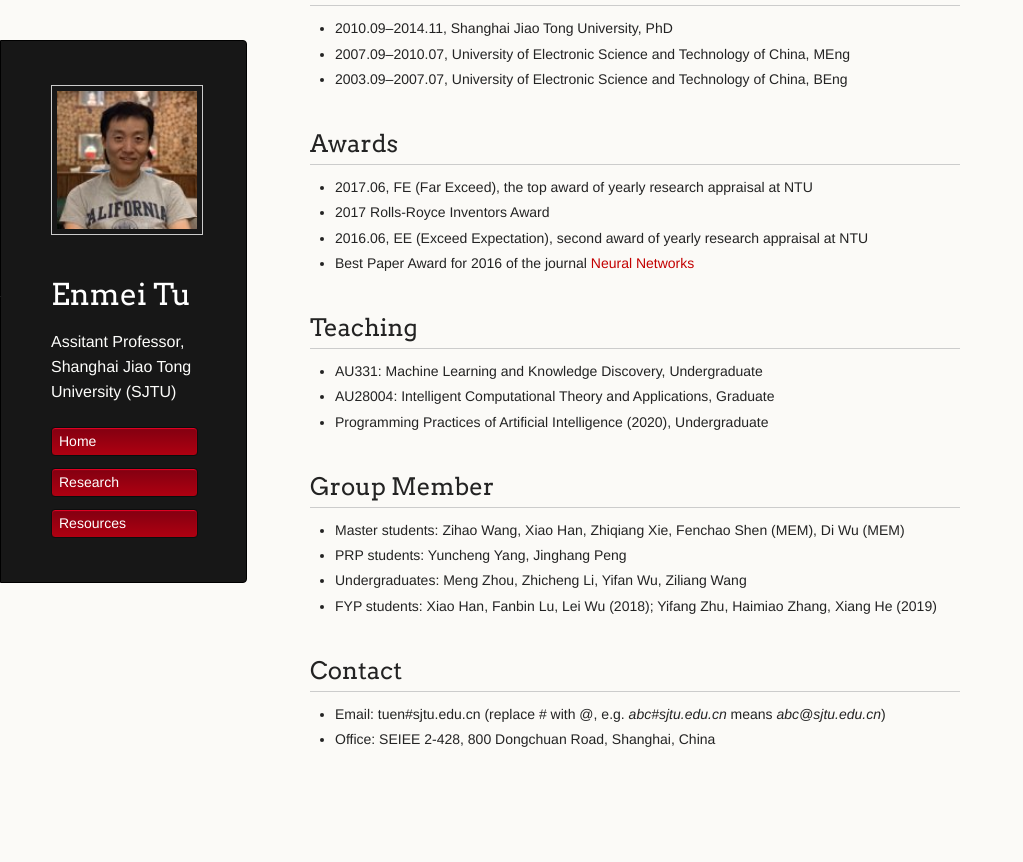
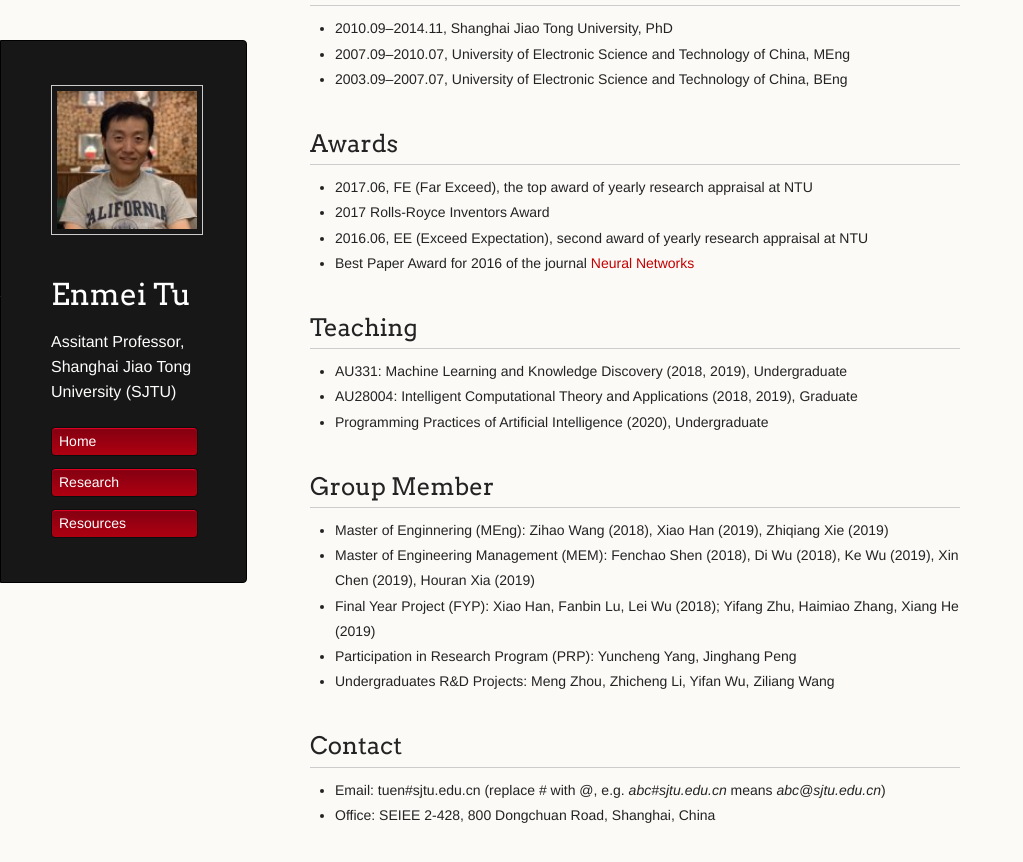
Before and after one commit to hellotem/enmeitu.github.io, a Jekyll site: the page built from index.md, in a window 1280 px wide and 900 px high, scrolled down 551 px. Shown: the top 862 px of the window, without its empty margins (0-1023 px from the left). Built offline with Jekyll 4.4.1, drawn with Linux system fonts in a browser that asks for light colours; before the commit the page ends 1375 px from its top, so only the background shows below that.

Commit message:
Update index.md

```diff
--- a/index.md
+++ b/index.md
@@ -32,15 +32,16 @@ Enmei obtained his PhD degree from [Shanghai Jiao Tong University (SJTU)](http:/
 * Best Paper Award for 2016 of the journal [Neural Networks](https://www.journals.elsevier.com/neural-networks)
 
 ## Teaching
-* AU331: Machine Learning and Knowledge Discovery, Undergraduate
-* AU28004: Intelligent Computational Theory and Applications, Graduate
+* AU331: Machine Learning and Knowledge Discovery (2018, 2019), Undergraduate
+* AU28004: Intelligent Computational Theory and Applications (2018, 2019), Graduate
 * Programming Practices of Artificial Intelligence (2020), Undergraduate
 
 ## Group Member
-* Master students: Zihao Wang, Xiao Han, Zhiqiang Xie, Fenchao Shen (MEM), Di Wu (MEM)
-* PRP students: Yuncheng Yang, Jinghang Peng
-* Undergraduates: Meng Zhou, Zhicheng Li, Yifan Wu, Ziliang Wang
-* FYP students: Xiao Han, Fanbin Lu, Lei Wu (2018); Yifang Zhu, Haimiao Zhang, Xiang He (2019)
+* Master of Enginnering (MEng): Zihao Wang (2018), Xiao Han (2019), Zhiqiang Xie (2019)
+* Master of Engineering Management (MEM): Fenchao Shen (2018), Di Wu (2018), Ke Wu (2019), Xin Chen (2019), Houran Xia (2019)
+* Final Year Project (FYP): Xiao Han, Fanbin Lu, Lei Wu (2018); Yifang Zhu, Haimiao Zhang, Xiang He (2019)
+* Participation in Research Program (PRP): Yuncheng Yang, Jinghang Peng
+* Undergraduates R&D Projects: Meng Zhou, Zhicheng Li, Yifan Wu, Ziliang Wang
 
 ## Contact
 * Email: tuen#sjtu.edu.cn (replace # with @, e.g. _abc#sjtu.edu.cn_ means _abc@sjtu.edu.cn_)
```
